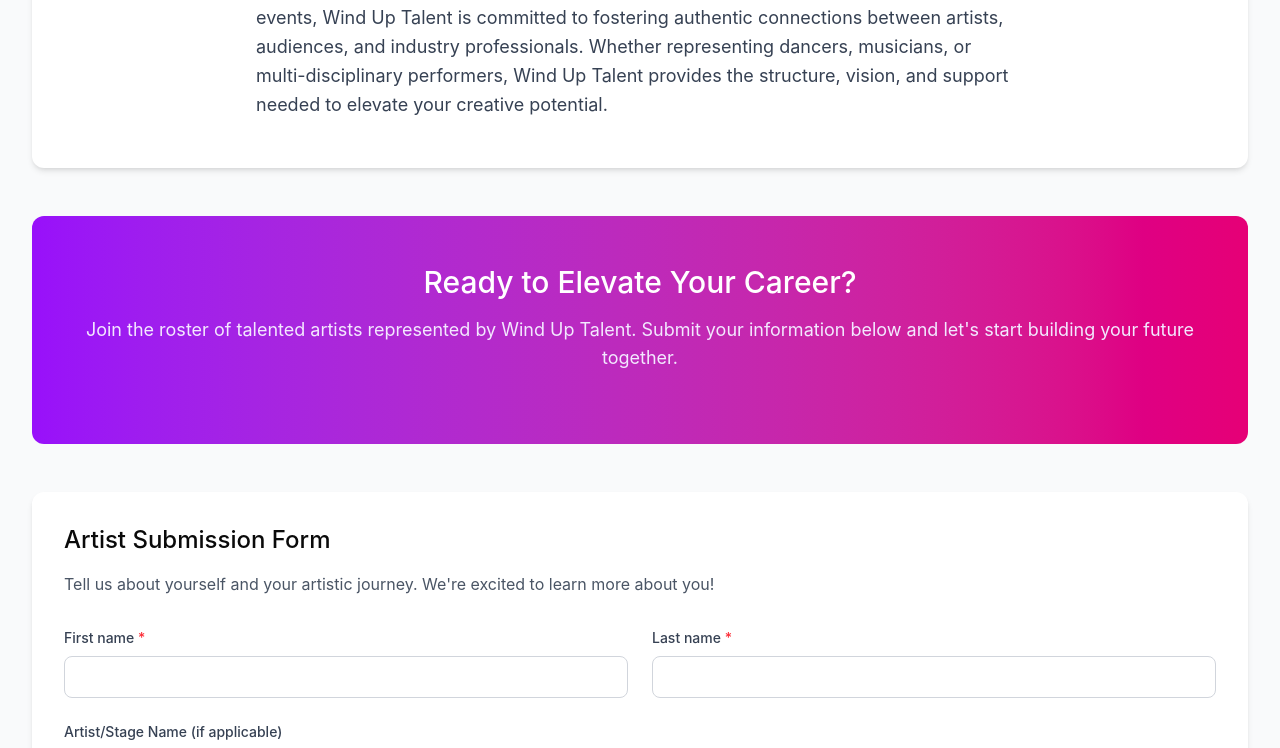
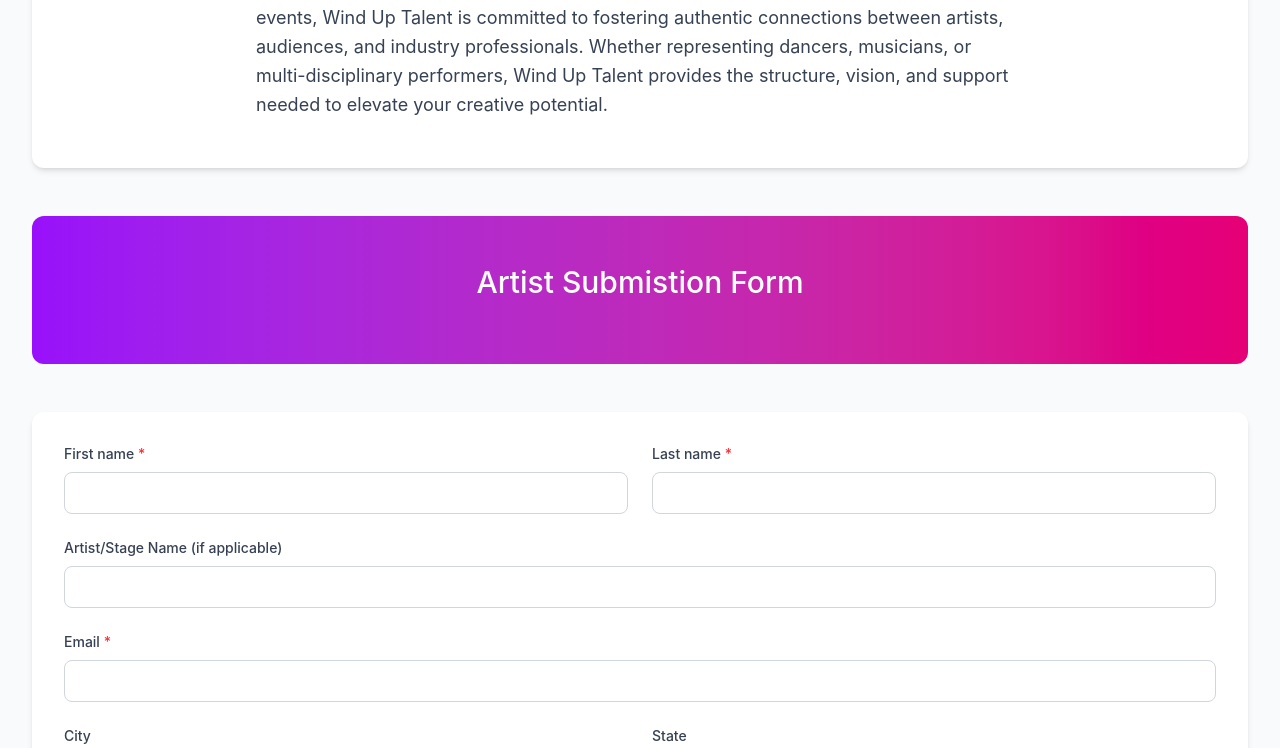
Before and after one commit to stinkyBootsLLC/windup2, a React (Vite) app: page /talent in a window 1280 px wide. Shown: the part 629-1377 px from the top of the page. Built offline with nearby package versions, Linux system fonts and the light colour scheme.

Commit message:
fix: the content

```diff
--- a/src/app/pages/Talent.tsx
+++ b/src/app/pages/Talent.tsx
@@ -41,11 +41,8 @@
 
         {/* CTA Section */}
         <div className="bg-gradient-to-r from-purple-600 to-pink-600 rounded-xl p-8 md:p-12 text-white mb-12 text-center">
-          <h2 className="text-3xl mb-4">Ready to Elevate Your Career?</h2>
-          <p className="text-lg text-purple-100 mb-6">
-            Join the roster of talented artists represented by Wind Up Talent. Submit your
-            information below and let's start building your future together.
-          </p>
+          <h2 className="text-3xl mb-4">Artist Submistion Form</h2>
+
         </div>
 
         {/* Application Form Section */}
--- a/src/app/pages/TalentForm.tsx
+++ b/src/app/pages/TalentForm.tsx
@@ -33,12 +33,7 @@
 
   return (
     <div className="bg-white rounded-xl shadow-md p-8">
-      <div className="mb-8">
-        <h2 className="text-2xl mb-4">Artist Submission Form</h2>
-        <p className="text-gray-600">
-          Tell us about yourself and your artistic journey. We're excited to learn more about you!
-        </p>
-      </div>
+      {/* Artist Submission Form */}
       <form onSubmit={handleSubmit} className="space-y-6">
         {/* Personal Information */}
         <div className="grid grid-cols-1 md:grid-cols-2 gap-6">
```
